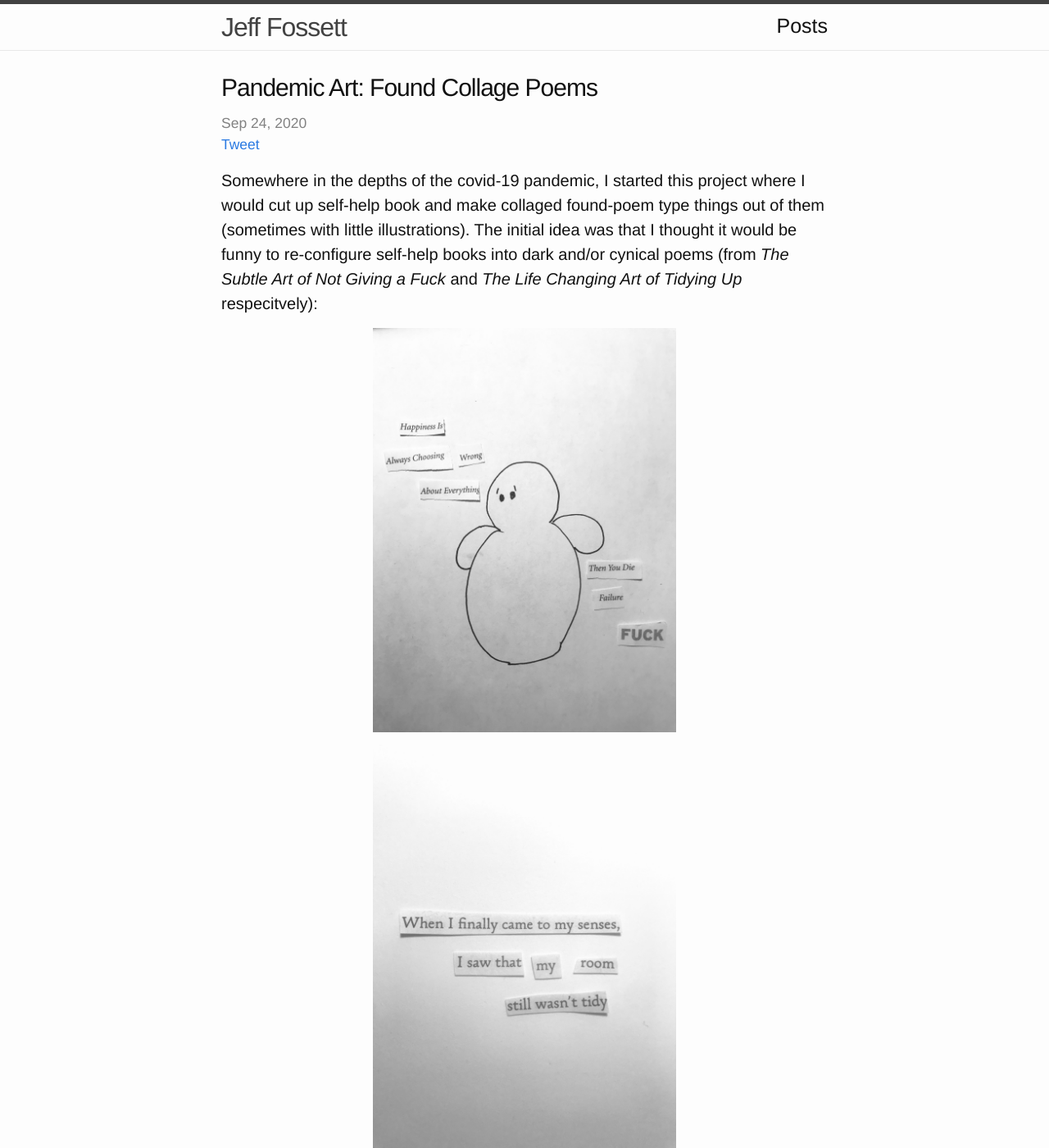
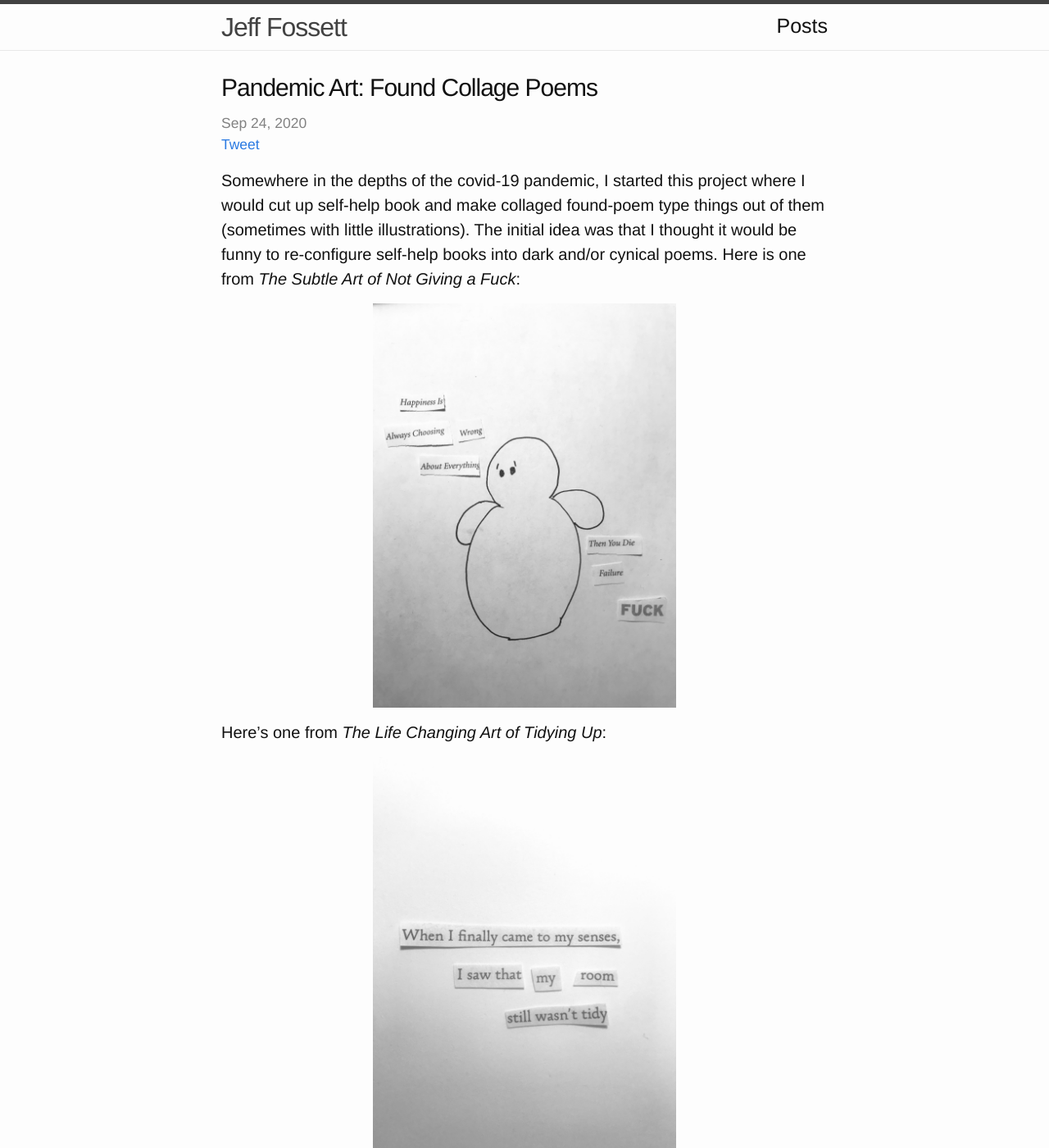
Before and after one commit to Fossj117/fossj117.github.io, a Jekyll site: the page built from _posts/2020-09-24-pandemic-art.md, in a window 1280 px wide and 1400 px high. Shown: the whole window at 82% size. Built offline with Jekyll 4.4.1, drawn with Linux system fonts in a browser that asks for light colours; a script that is not in the unit is left out; comment, search, counter and statistics services are not loaded; some of the changed text lies outside the part shown.

Commit message:
pandemic art

```diff
--- a/_posts/2020-09-24-pandemic-art.md
+++ b/_posts/2020-09-24-pandemic-art.md
@@ -7,20 +7,23 @@
 comments: true
 ---
 
-Somewhere in the depths of the covid-19 pandemic, I started this project where I would cut up self-help book and make collaged found-poem type things out of them (sometimes with little illustrations). The initial idea was that I thought it would be funny to re-configure self-help books into dark and/or cynical poems (from *The Subtle Art of Not Giving a Fuck* and *The Life Changing Art of Tidying Up* respecitvely):
+Somewhere in the depths of the covid-19 pandemic, I started this project where I would cut up self-help book and make collaged found-poem type things out of them (sometimes with little illustrations). The initial idea was that I thought it would be funny to re-configure self-help books into dark and/or cynical poems. Here is one from *The Subtle Art of Not Giving a Fuck*:
 
 <p>
 <center>
 <img alt="Life Changing" align="center" src="/figs/2020-09-24-pandemic-art/life_changing.jpg" width="50%">
 </center>
 </p>
+
+Here's one from *The Life Changing Art of Tidying Up*:
+
 <p>
 <center>
 <img alt="Tidying" align="center" src="/figs/2020-09-24-pandemic-art/tidying.jpg" width="50%">
 </center>
 </p>
 
-But I also made some nicer ones (I forget the source of this one):
+But I also made some nicer ones:
 
 <p>
 <center>
```
